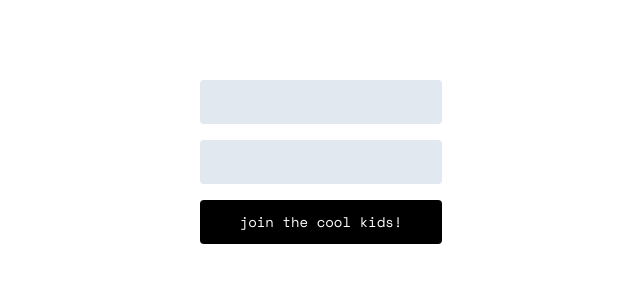
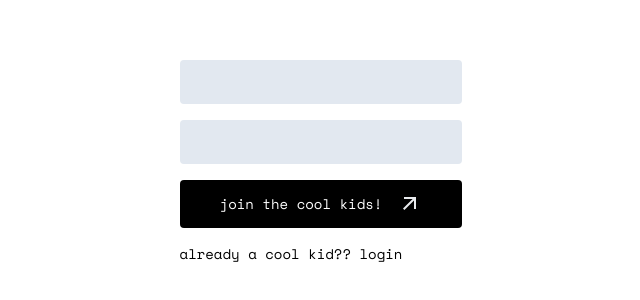
Before and after one commit to Detayoo/togue, a Next.js app: page /register in a window 1280 px wide. Shown: the part 238-538 px from the top of the page, without its empty margins (319-959 px from the left). Built offline with nearby package versions, Linux system fonts and the light colour scheme; no server answers.

Commit message:
added navigation from registration back to login

```diff
--- a/pages/login.tsx
+++ b/pages/login.tsx
@@ -67,6 +67,7 @@ const Login = () => {
           // type="button"
           label="let's go!"
           disabled={isPending}
+          icon
         />
 
         <p className="text-sm">
--- a/pages/register.tsx
+++ b/pages/register.tsx
@@ -1,6 +1,7 @@
 import { useState } from "react";
 import { toast } from "react-toastify";
 import { useMutation } from "@tanstack/react-query";
+import Router from "next/router";
 
 import { signUpFn } from "@/api";
 import { BlackButton } from "@/components";
@@ -54,7 +55,15 @@ const Login = () => {
           // type="button"
           label="join the cool kids!"
           disabled={isPending}
+          icon
         />
+
+        <p className="text-sm">
+          already a cool kid??{" "}
+          <button type="button" onClick={() => Router.push("/login")}>
+            login
+          </button>
+        </p>
       </div>
     </form>
   );
```
